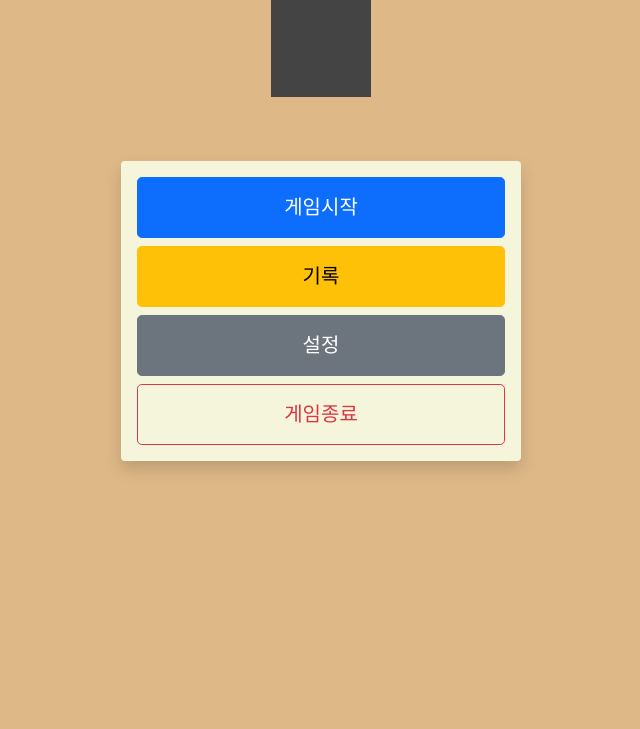
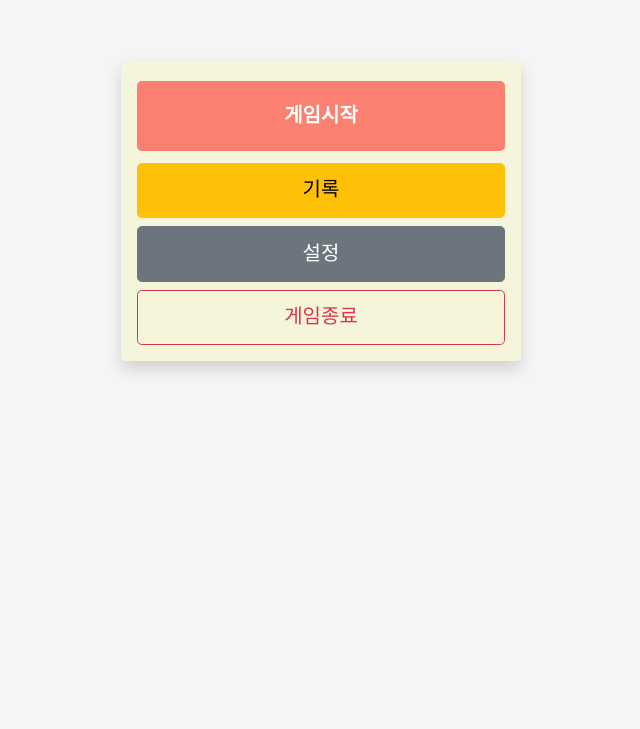
Before and after one commit to gwonhong/21s_final_project, a plain HTML site: page index.html in a window 1280 px wide. Shown: the part 121-850 px from the top of the page, without its empty margins (319-959 px from the left). Drawn offline with nearby package versions, Linux system fonts and the light colour scheme.

Commit message:
deleted cube and added animation for play button

```diff
--- a/index.html
+++ b/index.html
@@ -16,21 +16,13 @@
 
   <div class="d-grid" style="margin-top: 50px">
     <h1>요트 다이스</h1>
-    <div class="cube">
-      <div class="face front"></div>
-      <div class="face back"></div>
-      <div class="face left"></div>
-      <div class="face right"></div>
-      <div class="face top"></div>
-      <div class="face bottom"></div>
-    </div>
     <div id=menu class="w-50 shadow p-3 mb-5 rounded d-grid gap-2">
-      <button id="start" type="button" class="btn btn-primary btn-lg">게임시작</button>
+      <button id="start" type="button" class="fun-btn btn-lg">게임시작</button>
       <button type="button" class="btn btn-warning btn-lg">기록</button>
       <button type="button" class="btn btn-secondary btn-lg">설정</button>
       <button id="close" type="button" class="btn btn-outline-danger btn-lg">게임종료</button>
     </div>
-   </div>
+  </div>
 
   <script language="javascript" type="text/javascript">
     var startButton = document.querySelector('#start');
--- a/style.css
+++ b/style.css
@@ -4,7 +4,7 @@ html {
 
 body {
   font-family: 'Do Hyeon', sans-serif;
-  background-color: burlywood;
+  background-color: whitesmoke;
   height: 100%;
 }
 
@@ -23,54 +23,67 @@ h1 {
   height: 300px;
 }
 
-.cube {
-  animation: rotate 10000ms linear infinite;
-  transform-style: preserve-3d;
-  height: 100px;
-  width: 100px;
-  margin: auto;
+/*start button funnier*/
+
+/* toggle this class */
+.color-bg-start {
+  background-color: cornflowerblue;
 }
 
-@keyframes rotate {
-  100% {
-    transform: rotateY(360deg) rotateX(720deg) rotateZ(1080deg);
+/* toggle class bg-animate-color */
+.bg-animate-color {
+  animation: random-bg .5s linear infinite;
+}
+
+/* add animation to bg color  */
+
+@keyframes random-bg {
+  from {
+    filter: hue-rotate(0);
+  }
+  to {
+    filter: hue-rotate(360deg);
   }
 }
-
-.face {
-  position: absolute;
-  height: 100%;
-  width: 100%;
-  left: 0;
-  top: 0;
+.fun-btn {
+  /* change bg color to get different hues    */
+  background-color: salmon;
+  color: white;
+  padding: 1em;
+  border: none;
+  transition: all .3s ease;
+  border-radius: 5px;
+  outline: none;
+  align-self: center;
+  cursor: pointer;
+  font-weight: bold;
 }
 
-.front {
-  background: #333;
-  transform: translateZ(50px);
+.fun-btn:hover {
+  animation: random-bg .5s linear infinite, grow 1300ms ease infinite;
 }
 
-.back {
-  background: #444;
-  transform: translateZ(-50px);
+.start-fun {
+  background-color: #fff !important;
+  /* change color of button text when fun is started   */
+  color: salmon !important;
 }
 
-.left {
-  background: #555;
-  transform: translateX(-50px) rotateY(90deg);
+/* pulsating effect on button */
+@keyframes grow {
+  0% {
+    transform: scale(1);
+  }
+  14% {
+    transform: scale(1.3);
+  }
+  28% {
+    transform: scale(1);
+  }
+  42% {
+    transform: scale(1.3);
+  }
+  70% {
+    transform: scale(1);
+  }
 }
-
-.right {
-  background: #666;
-  transform: translateX(50px) rotateY(90deg);
-}
-
-.top {
-  background: #777;
-  transform: translateY(-50px) rotateX(90deg);
-}
-
-.bottom {
-  background: #888;
-  transform: translateY(50px) rotateX(90deg);
-}
```
